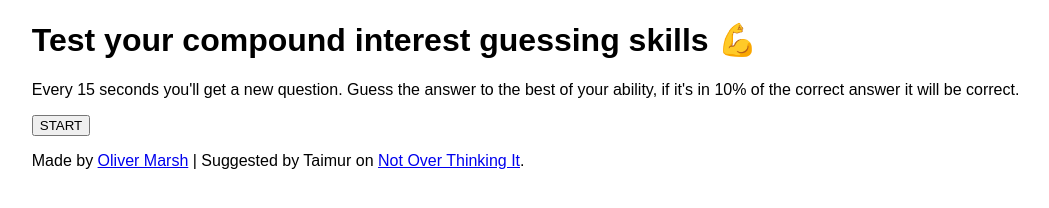
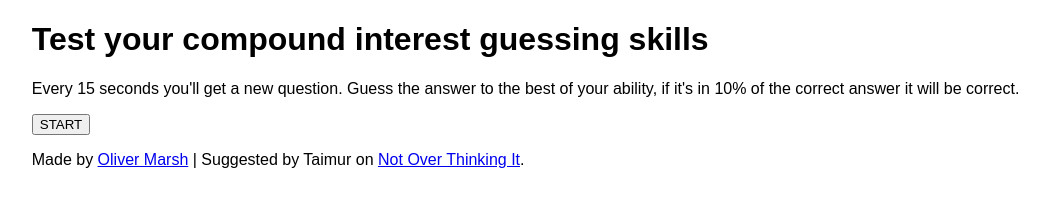
Before and after one commit to compound-interest/compound-interest.github.io, a plain HTML site: page index.html in a window 1280 px wide. Shown: the whole page, without its empty margins (14-1063 px from the left). Drawn offline with Linux system fonts and the light colour scheme.

Commit message:
first commit

```diff
--- a/index.html
+++ b/index.html
@@ -26,7 +26,7 @@
 
 <body>
 	<div style="padding: 1cm; padding-top: 0;">
-			<h1>Test your compound interest guessing skills 💪</h1>
+			<h1>Test your compound interest guessing skills</h1>
 		<div id="start-div" style="display: block;">
 			<p>Every 15 seconds you'll get a new question. Guess the answer to the best of your ability, if it's in 10% of the correct answer it will be correct.</p>
 			<button onclick="start()" type="button">START</button>
```
